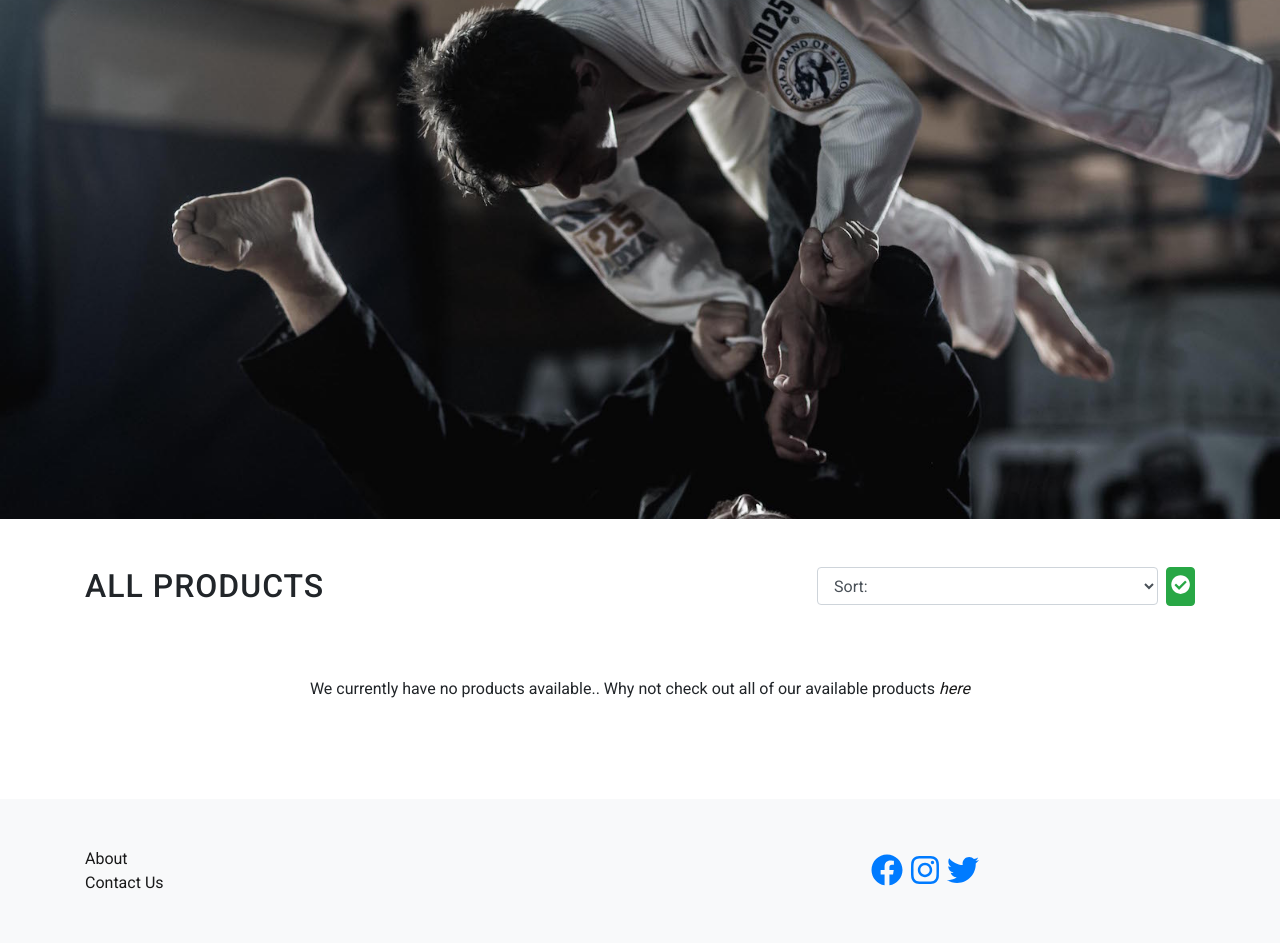
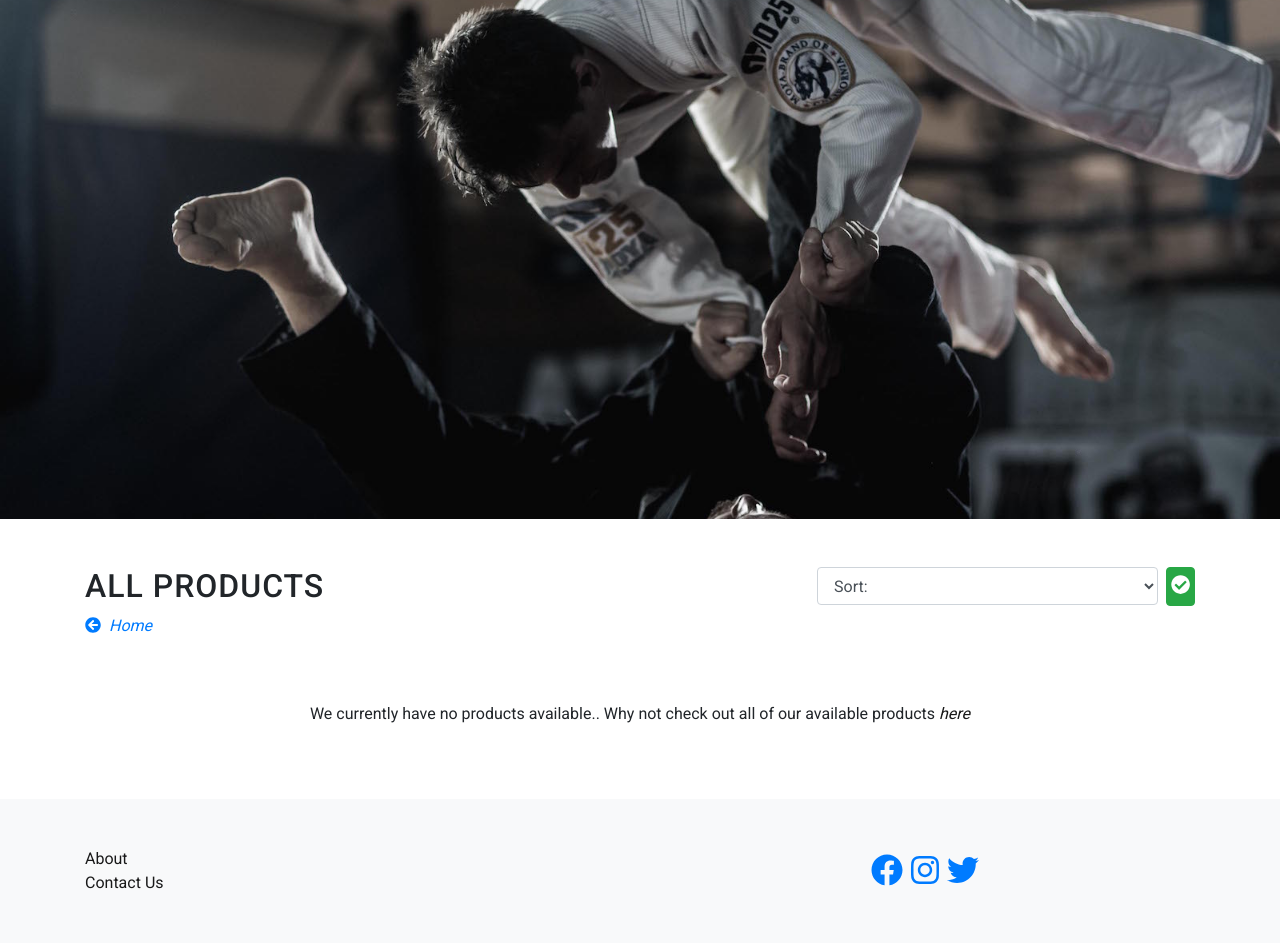
Before and after one commit to alexmortali/grapple, a Django app: page /products/ in a window 1280 px wide. Shown: the part 57-1000 px from the top of the page. Run offline with Django 3.2, Linux system fonts and the light colour scheme; data that the repository does not hold is empty; some libraries are stand-ins or nearby versions.

Commit message:
Added Links

```diff
--- a/home/templates/index.html
+++ b/home/templates/index.html
@@ -81,5 +81,6 @@
             </div>
         {% endfor %}
     </div>
+    <!-- /Featured News Posts -->
 </div>
 {% endblock %}
--- a/news/templates/news_article.html
+++ b/news/templates/news_article.html
@@ -8,8 +8,8 @@
     <div class="row">
         <div class="col-12 my-5 d-inline">
             <a href="{% url 'index' %}" class="back-link d-inline"><i
-                    class="fas fa-arrow-circle-left mr-2"></i><i>Home</i></a> <a href="{% url 'news:news_home' %}"
-                class="back-link d-inline"><i>/News</i></a>
+                    class="fas fa-arrow-circle-left mr-2"></i><i>Home</i></a> / <a href="{% url 'news:news_home' %}"
+                class="back-link d-inline"><i>News</i></a>
         </div>
     </div>
 
--- a/products/templates/list_of_products.html
+++ b/products/templates/list_of_products.html
@@ -7,7 +7,7 @@
 {% block content %}
 <div class="jumbotron jumbotron-fluid products-jumbo jumbo-background"></div>
 <div class="container">
-    <div class="row my-5">
+    <div class="row mt-5">
         <div class="col-12 col-sm-6">
         {% if search_request %}
             <h1 class="page-title">{{ page_title }} - <i>{{  search_request}}</i></h1>
@@ -15,7 +15,7 @@
             <h1 class="page-title">{{ page_title }}</h1>
         {% endif %}
         </div>
-        <div class="col-12 col-sm-6 float-right">
+        <div class="col-12 col-sm-6 float-right mb-2">
             <form action="{% url 'products:list_of_products' %}" method="post" class="filter-form float-right">
                 {% csrf_token %}
                 <div class="input-group">
@@ -27,6 +27,12 @@
                 </div>
                 <button class="btn btn-success filter-button ml-2" type="submit"><i class="fas fa-check-circle"></i></button>
             </form>
+        </div>
+    </div>
+    <div class="row mb-5">
+        <div class="col-12 d-inline">
+            <a href="{% url 'index' %}" class="back-link d-inline"><i
+                    class="fas fa-arrow-circle-left mr-2"></i><i>Home</i></a>
         </div>
     </div>
     <div class="row justify-content-center">
```
Also changed, not shown: news/templates/news_home.html (+7 -0 lines), products/templates/list_of_products_by_category.html (+9 -2 lines), products/templates/product_detail.html (+12 -1 lines).
